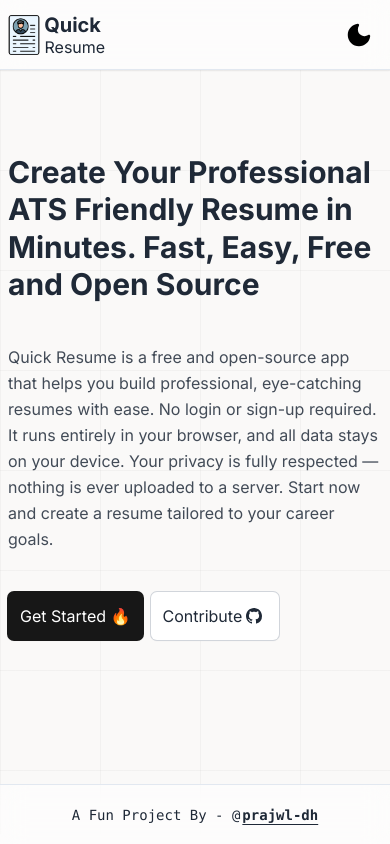
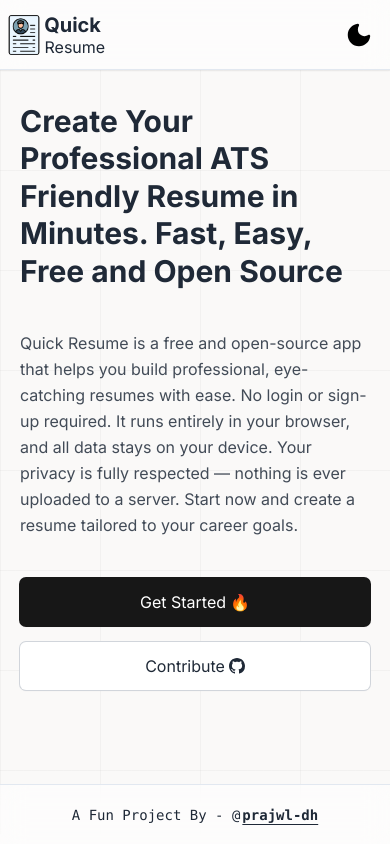
Before and after one commit to prajwl-dh/quick-resume-builder, a Next.js app: page / in a window 390 px wide. Built offline with nearby package versions, Linux system fonts and the light colour scheme.

Commit message:
Made landing page look better on mobile devices

```diff
--- a/src/components/home/Home.tsx
+++ b/src/components/home/Home.tsx
@@ -13,7 +13,7 @@ export default function Home() {
       initial={{ opacity: 0, y: 10 }}
       animate={{ opacity: 1, y: 0 }}
       transition={{ delay: 0.3, type: 'spring' }}
-      className='w-full 2xl:w-10/12 px-1 xl:px-40 flex flex-col justify-center items-start md:items-center gap-10 min-h-[75vh]'
+      className='w-full 2xl:w-10/12 px-4 xl:px-40 flex flex-col justify-center items-center gap-10 min-h-[75vh]'
     >
       <p className='text-3xl text-start md:text-center font-bold leading-tight text-light-text-primary dark:text-dark-text-primary sm:text-4xl sm:leading-tight md:text-5xl md:leading-tight mt-5 lg:mt-10'>
         Create Your Professional ATS Friendly Resume in Minutes. Fast, Easy,
@@ -26,18 +26,19 @@ export default function Home() {
         device. Your privacy is fully respected — nothing is ever uploaded to a
         server. Start now and create a resume tailored to your career goals.
       </p>
-      <div className='flex gap-2'>
+      <div className='flex flex-col md:flex-row gap-4 w-full md:w-auto'>
         <PrimaryButton
-          className='h-12 min-w-32'
+          className='h-12 w-full min-w-36 flex flex-row gap-1 items-center self-center justify-center'
           onClick={() => router.push('/builder')}
         >
-          Get Started 🔥
+          Get Started
+          <span>🔥</span>
         </PrimaryButton>
         <SecondaryButton
           onClick={() =>
             router.push('https://github.com/prajwl-dh/quick-resume-builder')
           }
-          className='h-12 min-w-32 flex flex-row gap-1 items-center'
+          className='h-12 w-full min-w-36 flex flex-row gap-1 items-center self-center justify-center'
         >
           <p>Contribute</p>
           <GitHubIcon />
```
